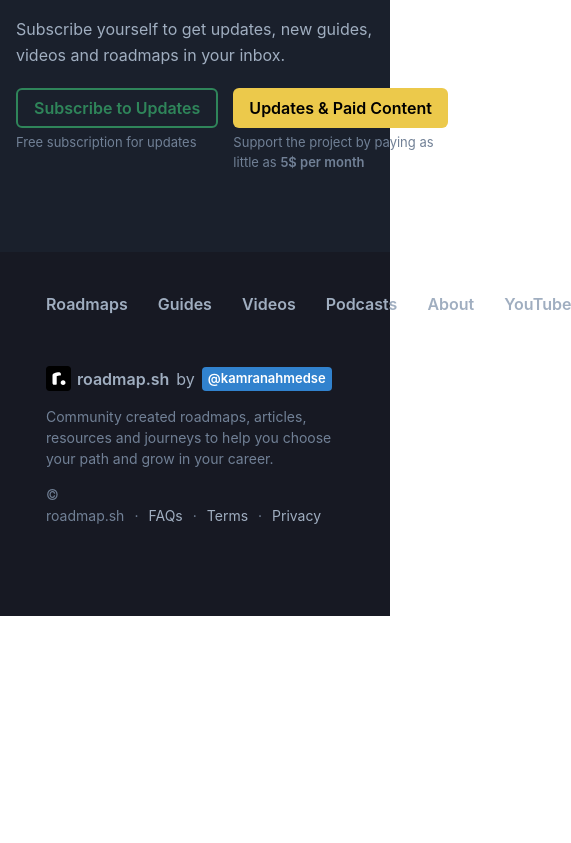
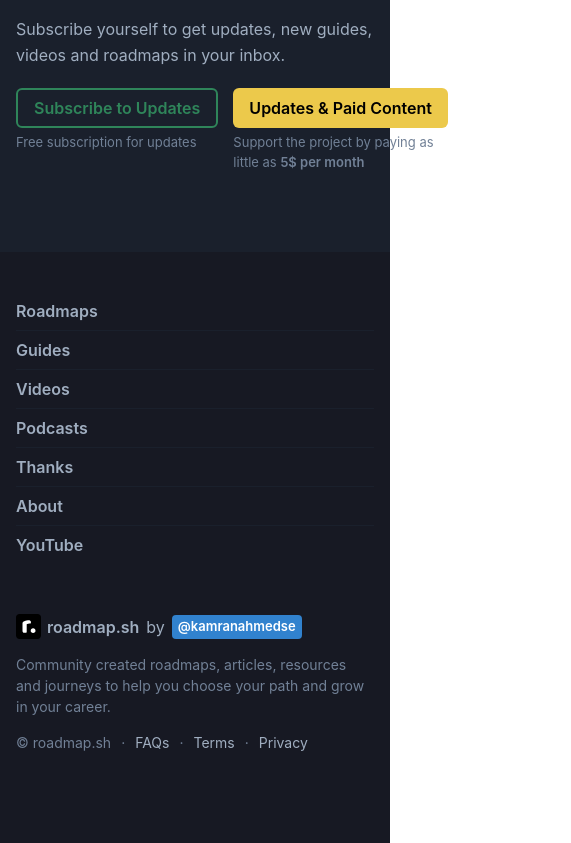
Before and after one commit to jacklee2020716/developer-roadmap, a Next.js app: page / in a window 390 px wide. Shown: the part 2965-3808 px from the top of the page, 571 px wide, since content can reach past the window. Before the commit the page ends 3581 px from the top, so only its background shows below. Built offline with nearby package versions, Linux system fonts and the light colour scheme.

Commit message:
Add responsive footer

```diff
--- a/components/footer.tsx
+++ b/components/footer.tsx
@@ -1,17 +1,35 @@
 import { Box, Container, Flex, Image, Link, Stack, Text } from '@chakra-ui/react';
+
+function NavigationLinks() {
+  return (
+    <>
+      <Stack isInline d={['none', 'none', 'flex']} color='gray.400' fontWeight={600} spacing='30px'>
+        <Link _hover={{ color: 'white' }} href='#'>Roadmaps</Link>
+        <Link _hover={{ color: 'white' }} href='#'>Guides</Link>
+        <Link _hover={{ color: 'white' }} href='#'>Videos</Link>
+        <Link _hover={{ color: 'white' }} href='#'>Podcasts</Link>
+        <Link _hover={{ color: 'white' }} href='#'>About</Link>
+        <Link _hover={{ color: 'white' }} href='#'>YouTube</Link>
+      </Stack>
+
+      <Stack d={['flex', 'flex', 'none']} color='gray.400' fontWeight={600} spacing={0}>
+        <Link py='7px' borderBottomWidth={1} borderBottomColor='gray.800' _hover={{ color: 'white' }} href='#'>Roadmaps</Link>
+        <Link py='7px' borderBottomWidth={1} borderBottomColor='gray.800' _hover={{ color: 'white' }} href='#'>Guides</Link>
+        <Link py='7px' borderBottomWidth={1} borderBottomColor='gray.800' _hover={{ color: 'white' }} href='#'>Videos</Link>
+        <Link py='7px' borderBottomWidth={1} borderBottomColor='gray.800' _hover={{ color: 'white' }} href='#'>Podcasts</Link>
+        <Link py='7px' borderBottomWidth={1} borderBottomColor='gray.800' _hover={{ color: 'white' }} href='#'>Thanks</Link>
+        <Link py='7px' borderBottomWidth={1} borderBottomColor='gray.800' _hover={{ color: 'white' }} href='#'>About</Link>
+        <Link py='7px' _hover={{ color: 'white' }} href='#'>YouTube</Link>
+      </Stack>
+    </>
+  );
+}
 
 export function Footer() {
   return (
-    <Box bg='gray.900' p='40px 30px'>
+    <Box bg='gray.900' p='40px 0'>
       <Container maxW='container.md'>
-        <Stack isInline color='gray.400' fontWeight={600} spacing='30px'>
-          <Link _hover={{ color: 'white' }} href='#'>Roadmaps</Link>
-          <Link _hover={{ color: 'white' }} href='#'>Guides</Link>
-          <Link _hover={{ color: 'white' }} href='#'>Videos</Link>
-          <Link _hover={{ color: 'white' }} href='#'>Podcasts</Link>
-          <Link _hover={{ color: 'white' }} href='#'>About</Link>
-          <Link _hover={{ color: 'white' }} href='#'>YouTube</Link>
-        </Stack>
+        <NavigationLinks />
 
         <Box my='50px' maxW='500px'>
           <Flex spacing={0} alignItems='center' color='gray.400'>
```
